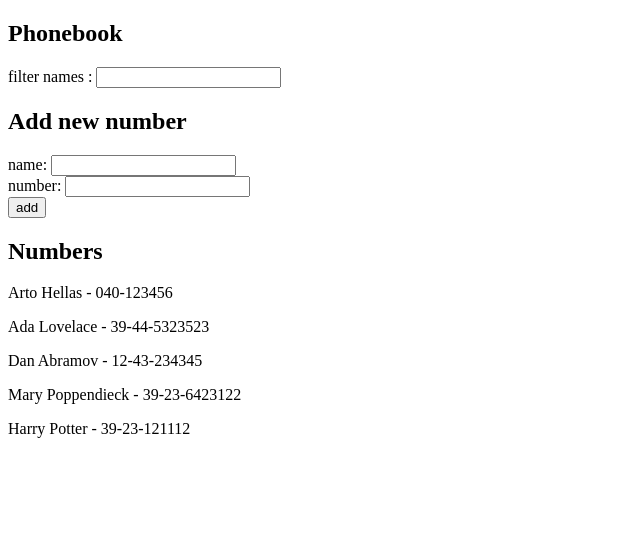
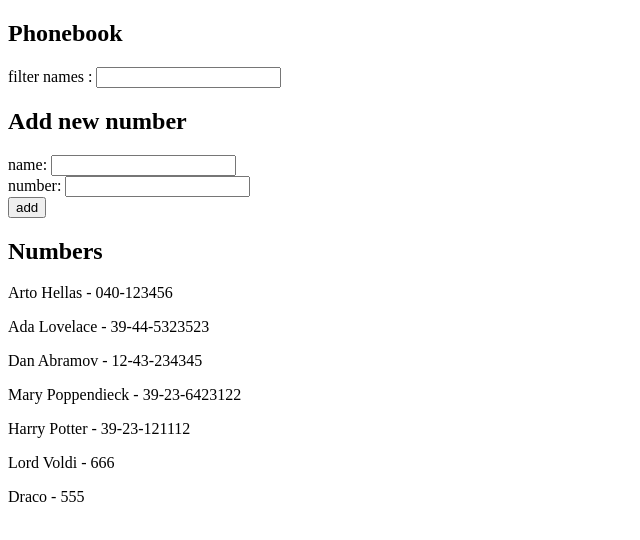
Before and after one commit to thiseaskambas/fullstackopen, a React (Create React App) app in the folder part2/phonebook/: page / in a window 1280 px wide. Shown: the top 540 px of the page, without its empty margins (0-640 px from the left). Built offline with nearby package versions, Linux system fonts and the light colour scheme; data requests are answered from the project's data file.

Commit message:
end 2.15 AND 2.16

```diff
--- a/part2/phonebook/db.json
+++ b/part2/phonebook/db.json
@@ -1,5 +1,5 @@
 {
-   "persons":[
+  "persons": [
     {
       "name": "Arto Hellas",
       "number": "040-123456",
@@ -24,6 +24,16 @@
       "name": "Harry Potter",
       "number": "39-23-121112",
       "id": 5
+    },
+    {
+      "name": "Lord Voldi",
+      "number": "666",
+      "id": 6
+    },
+    {
+      "name": "Draco",
+      "number": "555",
+      "id": 7
     }
   ]
 }
--- a/part2/phonebook/src/App.js
+++ b/part2/phonebook/src/App.js
@@ -1,26 +1,7 @@
 import axios from "axios";
 import { useState, useEffect } from "react";
-
-const Form = ({ onSubmit, newName, setNewName, newNumber, setNewNumber }) => {
-  return (
-    <form onSubmit={onSubmit}>
-      <div>
-        name:{" "}
-        <input value={newName} onChange={(e) => setNewName(e.target.value)} />
-      </div>
-      <div>
-        number:{" "}
-        <input
-          value={newNumber}
-          onChange={(e) => setNewNumber(e.target.value)}
-        />
-      </div>
-      <div>
-        <button type="submit">add</button>
-      </div>
-    </form>
-  );
-};
+import Form from "./components/Form";
+import phonebookServices from "./services/phonebook";
 
 const Filter = ({ state, setState }) => {
   return (
@@ -46,11 +27,9 @@ const App = () => {
   const [searchQuery, setSearchQuery] = useState("");
 
   useEffect(() => {
-    axios
-      .get("http://localhost:3001/persons")
-      .then((res) => {
-        setPersons(res.data);
-      })
+    phonebookServices
+      .getAll()
+      .then((data) => setPersons(data))
       .catch((err) => console.log(err));
   }, []);
 
@@ -62,19 +41,13 @@ const App = () => {
     e.preventDefault();
     const nameAlreadyExists = checkIfUnique("name", newName);
     const numberAlreadyExists = checkIfUnique("number", newNumber);
-    // console.log({ nameAlreadyExists, numberAlreadyExists });
-    if (newName && newNumber && !nameAlreadyExists && !numberAlreadyExists) {
-      setPersons([
-        ...persons,
-        { name: newName, number: newNumber, id: persons.length + 1 },
-      ]);
-    } else {
-      return alert(
-        `${
-          (nameAlreadyExists && nameAlreadyExists.name) ||
-          numberAlreadyExists.number
-        } already exists!`
-      );
+    if (!newName || !newNumber) {
+      alert("Fill in the name AND the number please");
+    } else if (!nameAlreadyExists && !numberAlreadyExists) {
+      phonebookServices
+        .addNewContact({ name: newName, number: newNumber })
+        .then((data) => setPersons((prev) => [...prev, data]))
+        .catch((err) => console.log(err));
     }
     setNewName("");
     setNewNumber("");
--- /dev/null
+++ b/part2/phonebook/src/components/Form.js
@@ -0,0 +1,22 @@
+const Form = ({ onSubmit, newName, setNewName, newNumber, setNewNumber }) => {
+  return (
+    <form onSubmit={onSubmit}>
+      <div>
+        name:{" "}
+        <input value={newName} onChange={(e) => setNewName(e.target.value)} />
+      </div>
+      <div>
+        number:{" "}
+        <input
+          value={newNumber}
+          onChange={(e) => setNewNumber(e.target.value)}
+        />
+      </div>
+      <div>
+        <button type="submit">add</button>
+      </div>
+    </form>
+  );
+};
+
+export default Form;
--- /dev/null
+++ b/part2/phonebook/src/services/phonebook.js
@@ -0,0 +1,13 @@
+import axios from "axios";
+
+const baseUrl = "http://localhost:3001/persons";
+
+const addNewContact = (data) => {
+  return axios.post(baseUrl, data).then((res) => res.data);
+};
+
+const getAll = () => {
+  return axios.get(baseUrl).then((res) => res.data);
+};
+
+export default { addNewContact, getAll };
```
Lines whose indentation alone changed are shown as unchanged.
